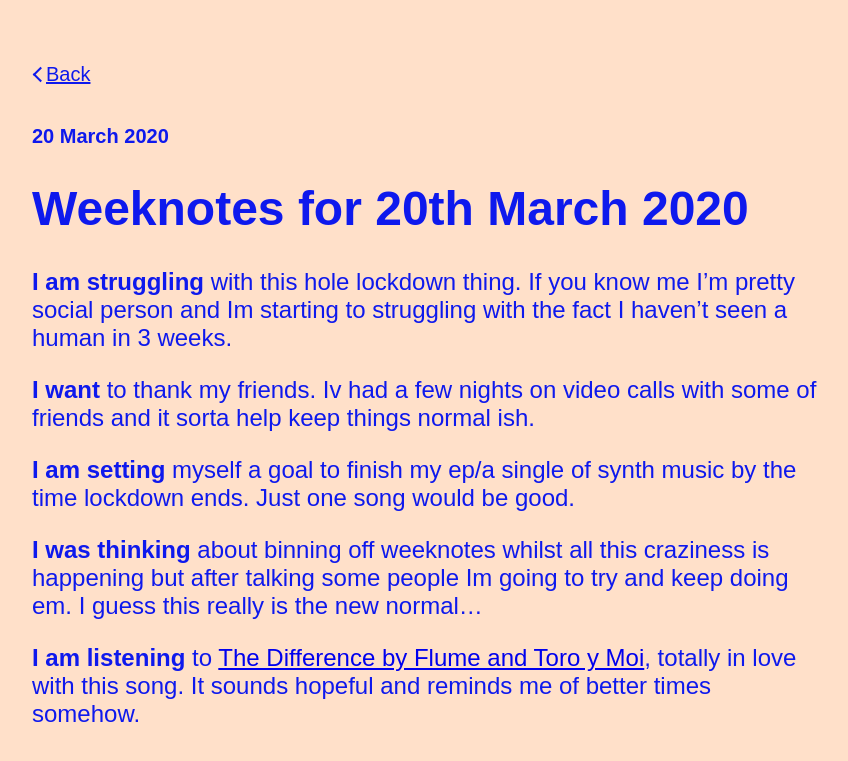
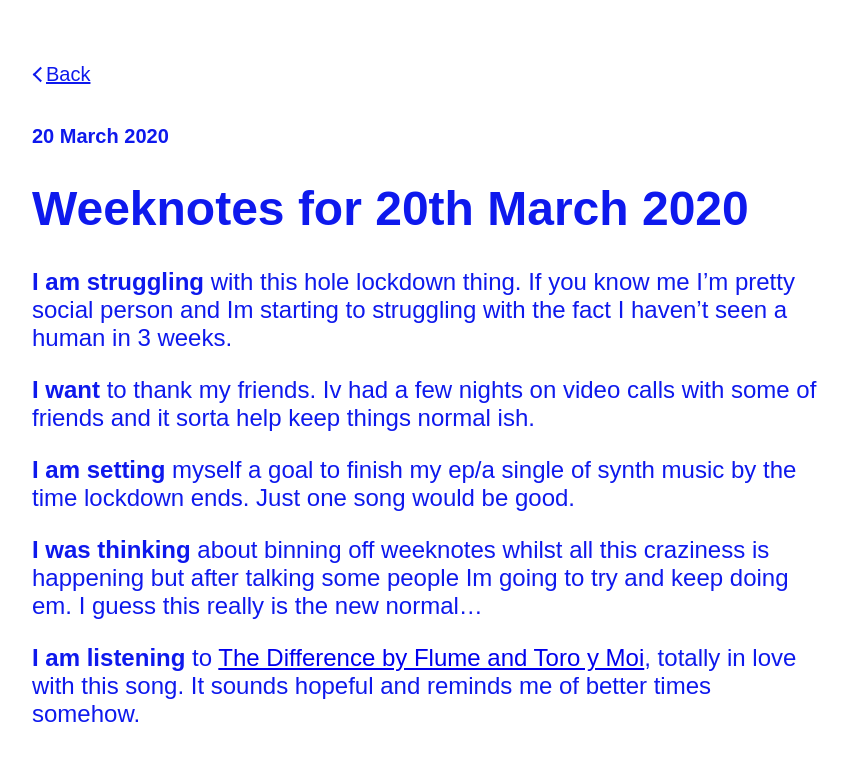
Before and after one commit to mrkwrght/mrkwrghtdotcom, a Jekyll site: the page built from _posts/2020-03-20-weeknotes-for-20th-march-2020.md, in a window 1280 px wide. Shown: the top 761 px of the page, without its empty margins (128-976 px from the left). Built offline with Jekyll 4.4.1, drawn with Linux system fonts in a browser that asks for light colours; some web fonts are replaced.

Commit message:
Update default.html

```diff
--- a/_layouts/default.html
+++ b/_layouts/default.html
@@ -1,7 +1,7 @@
 <!DOCTYPE html>
 <html lang="en">
 {% include head.html %}
-<body style="color:#0e19ed; background-color:#FFE0C9; font:'Arial', sans-serif;">
+<body style="color:#0e19ed; background-color:#FFFFFF; font:'Arial', sans-serif;">
 
     {{ content }}
 
```
